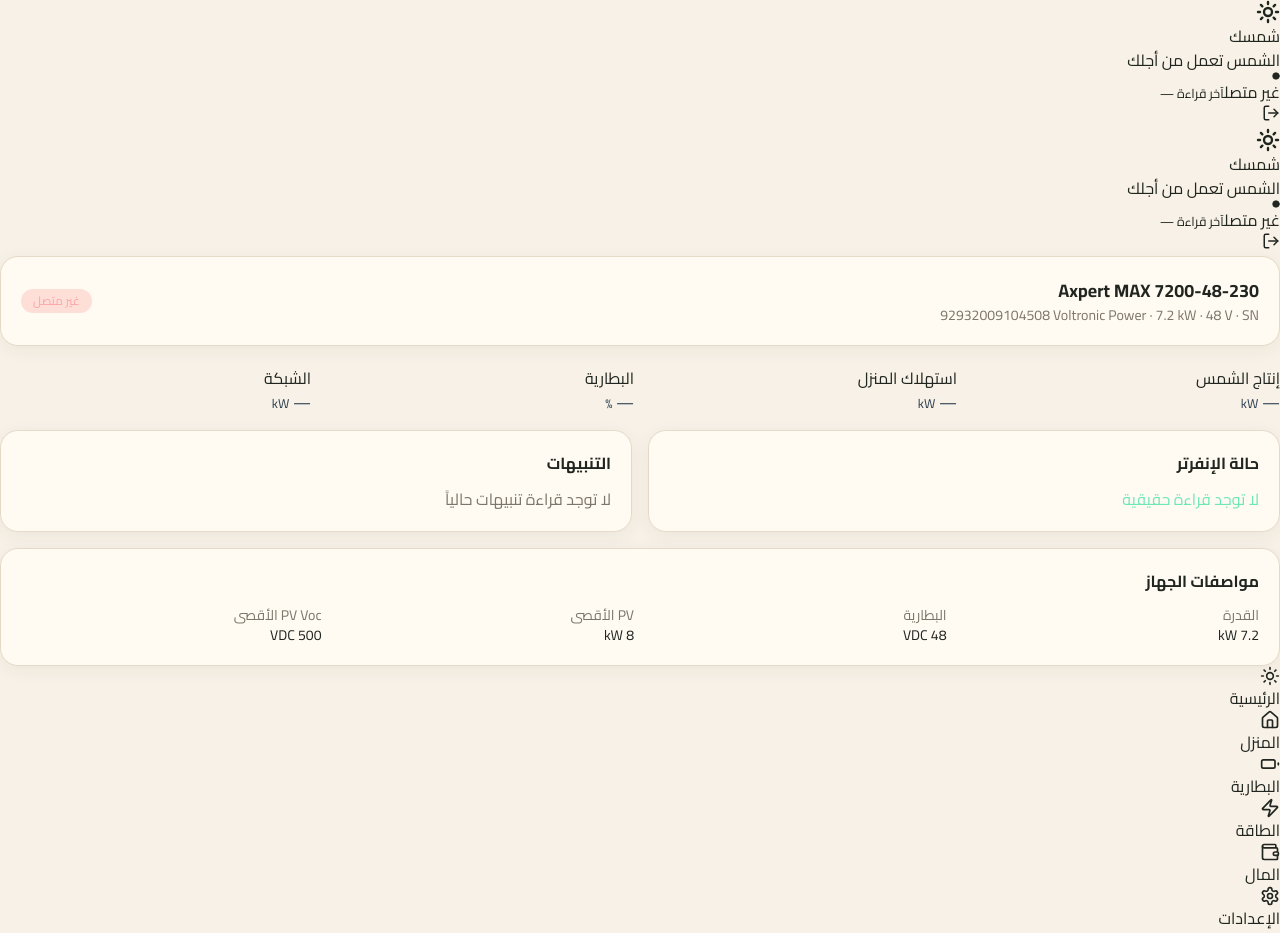
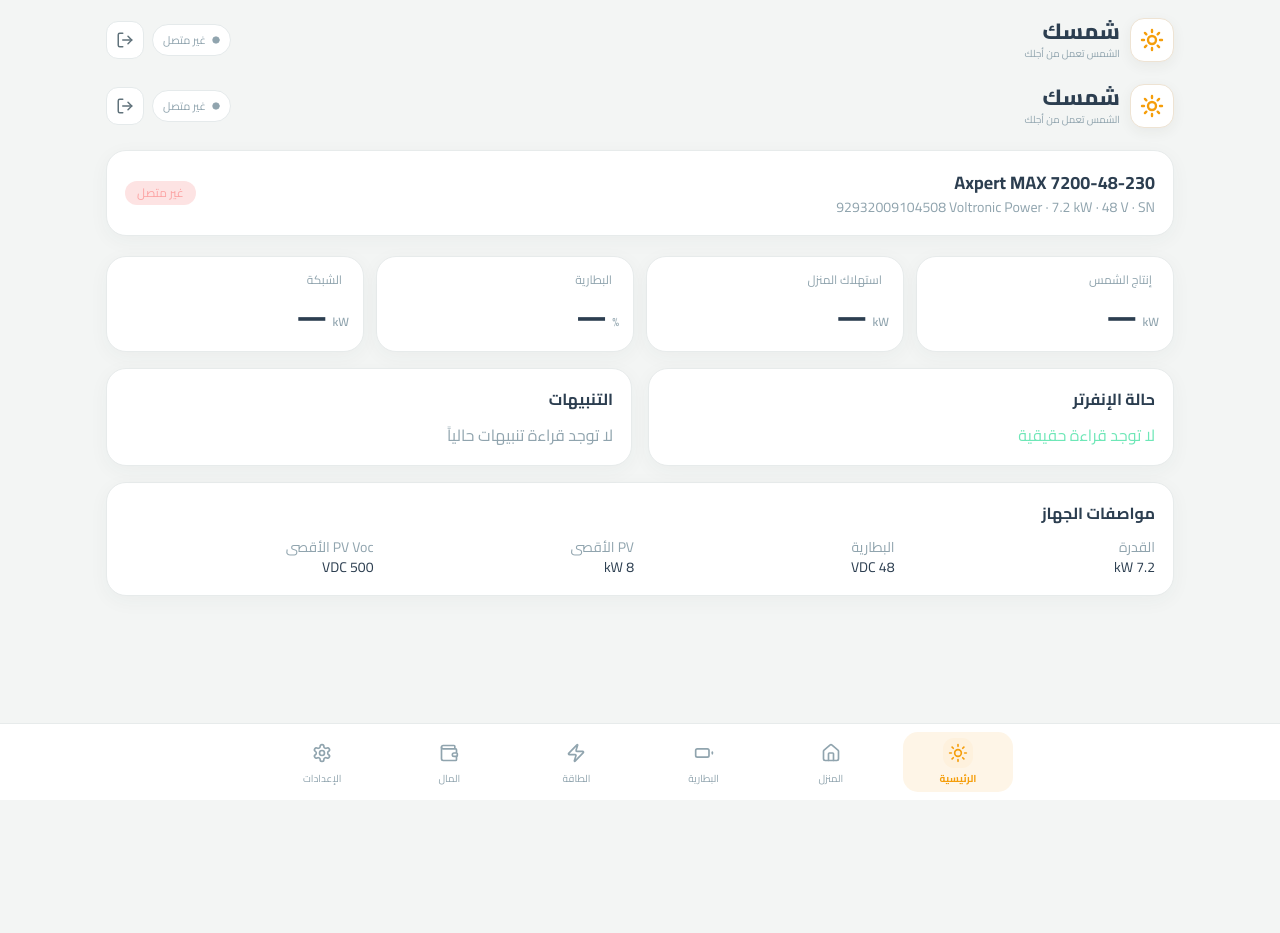
Before and after one commit to mahmoudbir-glitch/Solar, a Next.js app: page / in a window 1280 px wide. After the commit the page ends 800 px from the top, so only its background shows below. Built offline with nearby package versions, Linux system fonts and the light colour scheme.

Commit message:
design: rebuild Solar UI system

```diff
--- a/src/app/globals.css
+++ b/src/app/globals.css
@@ -1,13 +1,28 @@
-@import url('https://fonts.googleapis.com/css2?family=Cairo:wght@400;600;700;800&display=swap');
+@import url('https://fonts.googleapis.com/css2?family=Cairo:wght@400;500;600;700;800&display=swap');
 @tailwind base;
 @tailwind components;
 @tailwind utilities;
 
 :root{color-scheme:light}
 *{box-sizing:border-box}
-html,body{min-height:100%}
-body{margin:0;background:#f7f1e7;color:#20251f;font-family:Cairo,Arial,sans-serif}
+html,body{min-height:100%;background:#f3f5f4}
+body{margin:0;color:#2c3e50;font-family:Cairo,Arial,sans-serif}
 a{text-decoration:none;color:inherit}
-.card{background:#fffaf2;border:1px solid #e5dac8;border-radius:18px;box-shadow:0 4px 18px rgba(72,55,32,.06)}
-.muted{color:#7c756b}
-.value{font-variant-numeric:tabular-nums}
+button,input,select{font:inherit}
+.shell{max-width:1100px;margin:auto;padding:18px 16px 105px}
+.app-header{display:flex;align-items:center;justify-content:space-between;gap:14px;margin-bottom:22px}
+.brand{display:flex;align-items:center;gap:10px}.brand-mark{width:44px;height:44px;border-radius:14px;display:grid;place-items:center;color:#f59e0b;background:#fff;border:1px solid #eee3d3;box-shadow:0 4px 14px rgba(50,50,40,.06)}
+.brand-name{font-size:22px;font-weight:800;line-height:1.1}.brand-tag{font-size:10px;color:#90a4ae;margin-top:2px}
+.header-actions{display:flex;align-items:center;gap:8px}.live-badge{display:flex;align-items:center;gap:6px;background:#fff;border:1px solid #e5eaeb;border-radius:999px;padding:7px 10px;color:#90a4ae;font-size:11px}.live-badge small{display:none}.icon-button{width:38px;height:38px;border:1px solid #e5eaeb;background:#fff;border-radius:12px;color:#60727b;display:grid;place-items:center}
+.bottom-nav{position:fixed;z-index:50;bottom:0;left:0;right:0;background:rgba(255,255,255,.96);border-top:1px solid #e7ebeb;backdrop-filter:blur(12px);padding:8px 8px calc(8px + env(safe-area-inset-bottom))}
+.nav-inner{max-width:760px;margin:auto;display:flex;justify-content:space-around;gap:3px}.nav-item{min-width:62px;flex:1;max-width:110px;display:flex;flex-direction:column;align-items:center;gap:3px;padding:6px 5px;border-radius:15px;font-size:10px;color:#90a4ae}.nav-icon{display:grid;place-items:center;padding:5px;border-radius:11px}.nav-item.active{color:var(--accent);font-weight:700;background:color-mix(in srgb,var(--accent) 10%,white)}.nav-item.active .nav-icon{background:color-mix(in srgb,var(--accent) 14%,white)}
+.page-title{font-size:21px;font-weight:800;margin:0 0 5px}.page-subtitle{font-size:12px;color:#90a4ae;margin:0 0 16px}
+.card,.metric-card{background:#fff;border:1px solid #e7ebeb;border-radius:20px;box-shadow:0 5px 20px rgba(44,62,80,.045)}.card{padding:18px}.metric-card{padding:14px}.metric-head{display:flex;align-items:center;gap:7px;color:#90a4ae;font-size:12px}.metric-value{font-size:27px;font-weight:800;margin-top:7px;direction:ltr;text-align:right}.metric-value small{font-size:12px;color:#90a4ae;font-weight:600}
+.section-title{font-size:15px;font-weight:800;margin:0 0 12px}.grid-2{display:grid;grid-template-columns:repeat(2,minmax(0,1fr));gap:12px}.grid-3{display:grid;grid-template-columns:repeat(3,minmax(0,1fr));gap:10px}
+.offline{color:#90a4ae}.dash-node{background:#fff;border:1px solid #e7ebeb;border-radius:18px;padding:11px;text-align:center;box-shadow:0 5px 18px rgba(44,62,80,.05)}.dash-node .node-icon{width:38px;height:38px;border-radius:50%;display:grid;place-items:center;margin:0 auto 6px}.node-title{font-size:12px;color:#60727b}.node-value{font-size:17px;font-weight:800;margin-top:2px;direction:ltr}.node-unit{font-size:9px;color:#90a4ae}.diagram{position:relative;min-height:430px;display:grid;grid-template-columns:1fr 1fr 1fr;grid-template-rows:1fr 1fr 1fr;align-items:center;gap:12px}.diagram-line{position:absolute;z-index:0;opacity:.28;border-top:2px dashed #aebbc0;transform-origin:center}.line-v{height:150px;width:0;border-left:2px dashed #aebbc0;border-top:0;left:50%;top:80px}.line-h{width:150px;left:50%;top:50%;}.center-node{z-index:2;grid-column:2;grid-row:2;justify-self:center;width:112px;height:112px;border-radius:50%;display:grid;place-items:center;background:#fff8eb;border:2px solid #ffd27a;color:#f59e0b;box-shadow:0 8px 25px rgba(245,158,11,.12)}.center-node strong{display:block;font-size:11px;color:#8b7b62}.top-node{grid-column:2;grid-row:1;z-index:2}.right-node{grid-column:3;grid-row:2;z-index:2}.bottom-node{grid-column:2;grid-row:3;z-index:2}.left-node{grid-column:1;grid-row:2;z-index:2}
+.progress-ring{width:190px;height:190px;border-radius:50%;display:grid;place-items:center;margin:4px auto 20px;background:conic-gradient(#26a69a 0deg,#26a69a 0deg,#e9eeee 0deg,#e9eeee 360deg);position:relative}.progress-ring:after{content:'';position:absolute;width:148px;height:148px;background:#fff;border-radius:50%}.progress-content{position:relative;z-index:2;text-align:center}.progress-value{font-size:42px;font-weight:800;color:#26a69a;direction:ltr}.progress-label{font-size:11px;color:#90a4ae}
+.bar-chart{height:190px;display:flex;align-items:flex-end;gap:7px;padding:18px 4px 8px;border-bottom:1px solid #e8eeee}.bar{flex:1;border-radius:7px 7px 2px 2px;min-height:5px}.bar-label{font-size:9px;color:#90a4ae;text-align:center;margin-top:5px}
+.segment{display:flex;height:14px;border-radius:999px;overflow:hidden;background:#edf1f1}.segment span{display:block;height:100%}.legend{display:flex;justify-content:space-between;gap:8px;margin-top:10px;font-size:10px;color:#90a4ae}
+.weather-row{display:grid;grid-template-columns:repeat(3,1fr);gap:8px}.weather{background:#fafbfb;border-radius:15px;padding:12px;text-align:center}.weather .temp{font-size:18px;font-weight:800}
+.accordion{border:1px solid #e7ebeb;background:#fff;border-radius:18px;overflow:hidden}.accordion summary{cursor:pointer;list-style:none;padding:16px;font-weight:700}.accordion summary::-webkit-details-marker{display:none}.accordion-content{padding:0 16px 16px;border-top:1px solid #eef1f1}.field{display:block;margin-top:12px}.field span{display:block;font-size:11px;color:#90a4ae;margin-bottom:5px}.field input,.field select{width:100%;background:#fafbfb;border:1px solid #e1e7e8;border-radius:12px;padding:11px 12px;color:#2c3e50;outline:none}.primary-btn{width:100%;border:0;border-radius:13px;padding:12px;background:#26a69a;color:#fff;font-weight:700}.muted{color:#90a4ae}.value{font-variant-numeric:tabular-nums}
+@media(max-width:520px){.shell{padding-inline:12px}.live-badge span{display:none}.live-badge small{display:inline}.diagram{min-height:400px}.center-node{width:94px;height:94px}.line-h{width:110px}.line-v{height:120px}.weather-row{gap:5px}.nav-item{min-width:52px;font-size:9px}}
```
